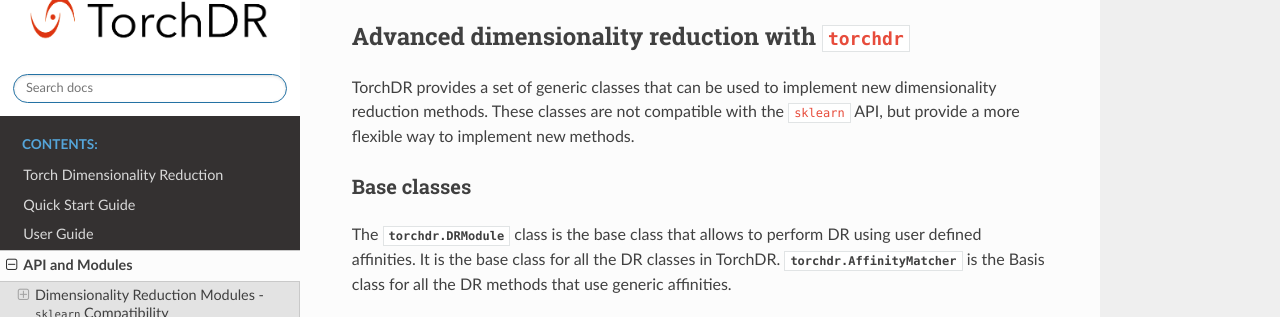
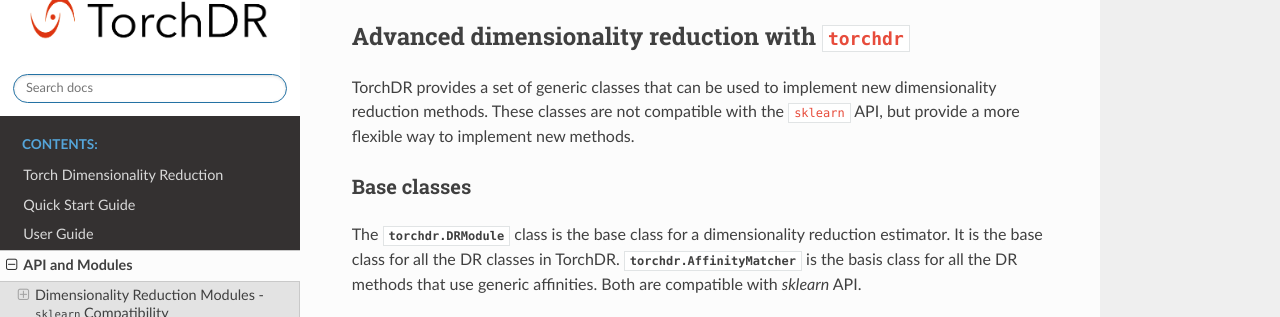
Before and after one commit to TorchDR/TorchDR, a Sphinx documentation site: the page built from docs/source/all.rst, in a window 1280 px wide and 900 px high, scrolled down 1100 px, cut to the strip 33-350 px from the top of the window. Built offline with Sphinx 7.4.7 and the Read the Docs theme 2.0.0, drawn with Linux system fonts in a browser that asks for light colours; pages that are not in the unit, such as notebooks, are missing from menus.

Commit message:
change texte

```diff
--- a/docs/source/all.rst
+++ b/docs/source/all.rst
@@ -78,10 +78,11 @@ dimensionality reduction methods. These classes are not compatible with the
 Base classes
 ^^^^^^^^^^^^
 
-The :class:`torchdr.DRModule` class is the base class that allows to perform DR using user defined
-affinities. It is the base class for all the DR classes in TorchDR.
-:class:`torchdr.AffinityMatcher` is the Basis class for all the DR methods that
-use generic affinities.
+The :class:`torchdr.DRModule` class is the base class for a dimensionality
+reduction estimator. It is the base class for all the DR classes in TorchDR.
+:class:`torchdr.AffinityMatcher` is the basis class for all the DR methods that
+use generic affinities. Both are compatible with
+`sklearn` API.
 
 .. autosummary::
    :toctree: gen_modules/
```
